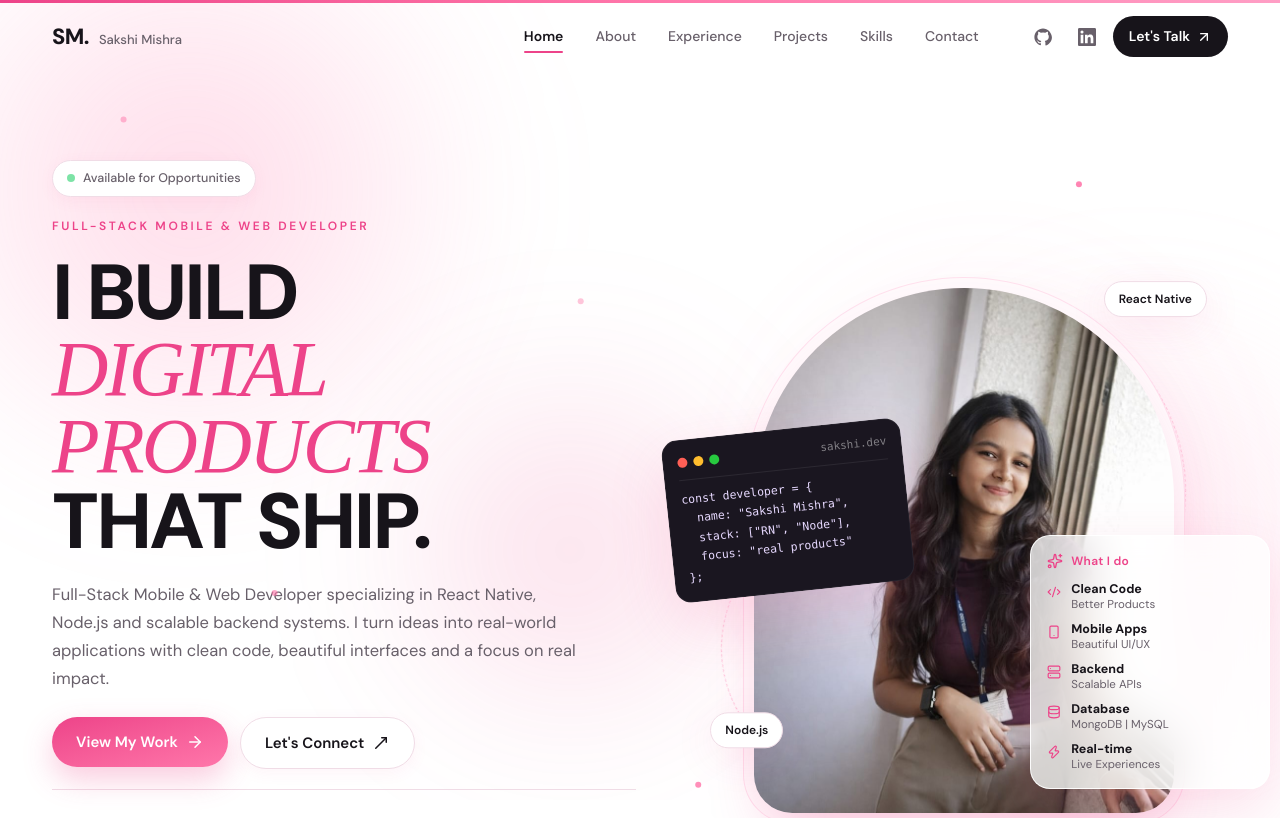
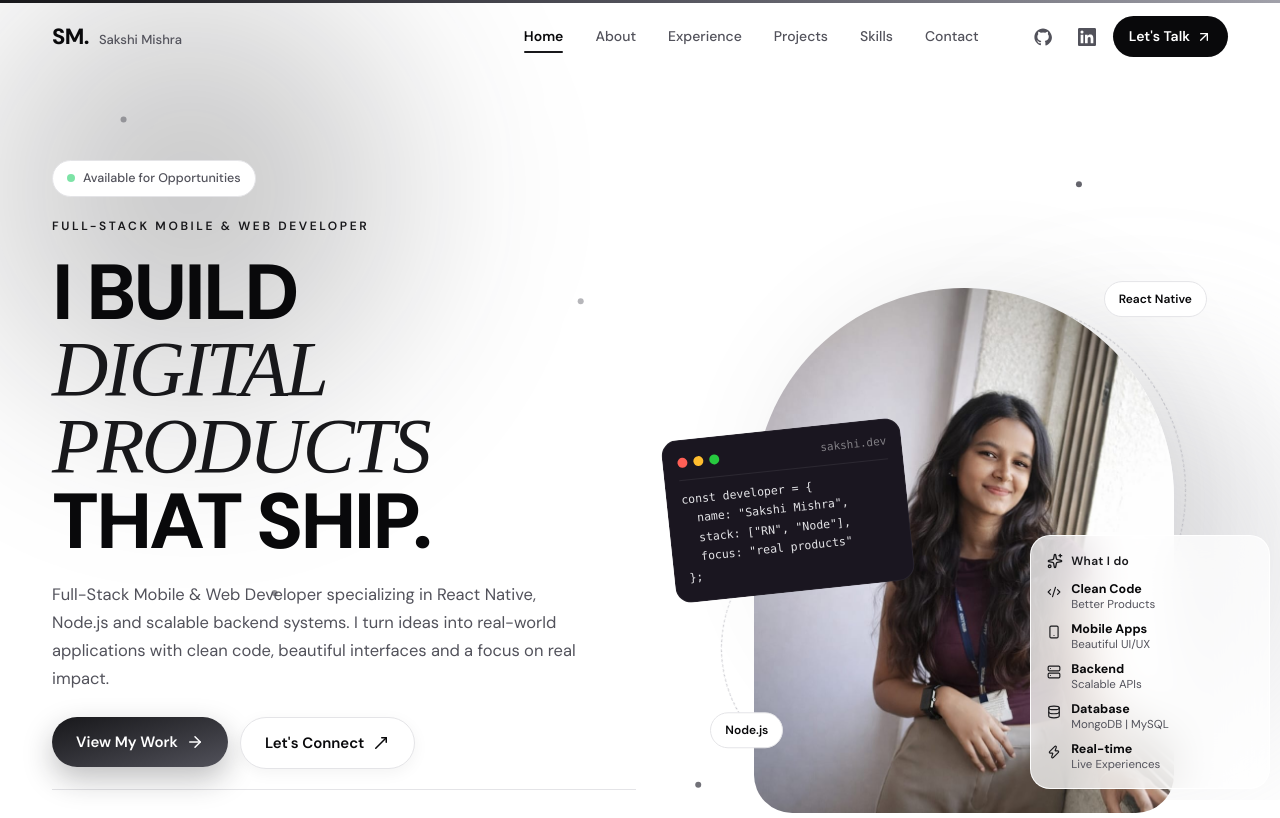
Before and after one commit to Sakshi0256/portfolio, a React (Vite) app: page / in a window 1280 px wide. Shown: the top 818 px of the page. Built offline with nearby package versions, Linux system fonts and the light colour scheme; a web font is replaced by a local one.

Commit message:
third commit

```diff
--- a/src/components/Contact.jsx
+++ b/src/components/Contact.jsx
@@ -17,10 +17,10 @@ export default function Contact() {
         whileInView={{ opacity: 1, y: 0 }}
         viewport={{ once: true, amount: 0.25 }}
         transition={{ duration: 0.8, ease: [0.22, 1, 0.36, 1] }}
-        className="relative overflow-hidden text-center px-6 py-16 md:px-10 md:py-20 rounded-[36px] border border-line bg-gradient-to-br from-[#fff8fb] to-[#ffe1ee]"
+        className="relative overflow-hidden text-center px-6 py-16 md:px-10 md:py-20 rounded-[36px] border border-line bg-gradient-to-br from-[#f4f4f5] to-[#e4e4e7]"
       >
-        <div className="pointer-events-none absolute -top-32 -left-20 w-80 h-80 rounded-full bg-[radial-gradient(circle,rgba(255,118,170,0.35),transparent_70%)]" />
-        <div className="pointer-events-none absolute -bottom-24 -right-16 w-72 h-72 rounded-full bg-[radial-gradient(circle,rgba(255,118,170,0.35),transparent_70%)]" />
+        <div className="pointer-events-none absolute -top-32 -left-20 w-80 h-80 rounded-full bg-[radial-gradient(circle,rgba(24,24,27,0.35),transparent_70%)]" />
+        <div className="pointer-events-none absolute -bottom-24 -right-16 w-72 h-72 rounded-full bg-[radial-gradient(circle,rgba(24,24,27,0.35),transparent_70%)]" />
 
         <motion.h2
           initial={{ opacity: 0, y: 20 }}
--- a/src/components/Education.jsx
+++ b/src/components/Education.jsx
@@ -52,7 +52,7 @@ export default function Education() {
             {EDU.map((e, i) => (
               <motion.div
                 key={e.degree}
-                className="flex gap-4 p-5.5 p-[22px] bg-white border border-line rounded-[20px] text-pink-500 transition-all duration-300 hover:-translate-y-1 hover:border-pink-200 hover:shadow-[0_10px_40px_rgba(237,67,137,0.1)]"
+                className="flex gap-4 p-5.5 p-[22px] bg-white border border-line rounded-[20px] text-pink-500 transition-all duration-300 hover:-translate-y-1 hover:border-pink-200 hover:shadow-[0_10px_40px_rgba(24,24,27,,0.1)]"
                 initial={{ opacity: 0, y: 24 }}
                 whileInView={{ opacity: 1, y: 0 }}
                 viewport={{ once: true, amount: 0.4 }}
@@ -96,7 +96,7 @@ export default function Education() {
             {CERTS.map((c, i) => (
               <motion.div
                 key={c}
-                className="flex gap-4 p-5.5 p-[22px] bg-white border border-line rounded-[20px] text-pink-500 transition-all duration-300 hover:-translate-y-1 hover:border-pink-200 hover:shadow-[0_10px_40px_rgba(237,67,137,0.1)]"
+                className="flex gap-4 p-5.5 p-[22px] bg-white border border-line rounded-[20px] text-pink-500 transition-all duration-300 hover:-translate-y-1 hover:border-pink-200 hover:shadow-[0_10px_40px_rgba(24,24,27,,0.1)]"
                 initial={{ opacity: 0, y: 24 }}
                 whileInView={{ opacity: 1, y: 0 }}
                 viewport={{ once: true, amount: 0.4 }}
--- a/src/components/Experience.jsx
+++ b/src/components/Experience.jsx
@@ -72,8 +72,8 @@ export default function Experience() {
               viewport={{ once: true, amount: 0.25 }}
               transition={{ duration: 0.6, delay: i * 0.15, ease: [0.22, 1, 0.36, 1] }}
             >
-              <span className="absolute -left-8 top-6 w-4.5 h-4.5 w-[18px] h-[18px] rounded-full bg-white border-[3px] border-pink-500 shadow-[0_0_0_6px_rgba(237,67,137,0.1)]" />
-              <div className="bg-white border border-line rounded-[28px] p-7 transition-all duration-300 hover:-translate-y-1 hover:shadow-[0_10px_40px_rgba(237,67,137,0.1)]">
+              <span className="absolute -left-8 top-6 w-4.5 h-4.5 w-[18px] h-[18px] rounded-full bg-white border-[3px] border-pink-500 shadow-[0_0_0_6px_rgba(24,24,27,,0.1)]" />
+              <div className="bg-white border border-line rounded-[28px] p-7 transition-all duration-300 hover:-translate-y-1 hover:shadow-[0_10px_40px_rgba(24,24,27,,0.1)]">
                 <div className="flex justify-between items-start gap-4 mb-4 flex-wrap">
                   <div>
                     <h3 className="text-[19px] font-bold tracking-[-0.01em] text-ink">
--- a/src/components/Hero.jsx
+++ b/src/components/Hero.jsx
@@ -70,7 +70,7 @@ export default function Hero() {
         <motion.div variants={container} initial="hidden" animate="show" className="space-y-5">
           <motion.div
             variants={fadeUp}
-            className="inline-flex items-center gap-2 px-3.5 py-2 bg-white border border-line rounded-full text-[12.5px] font-medium text-muted w-fit shadow-[0_4px_16px_rgba(237,67,137,0.06)]"
+            className="inline-flex items-center gap-2 px-3.5 py-2 bg-white border border-line rounded-full text-[12.5px] font-medium text-muted w-fit shadow-[0_4px_16px_rgba(24,24,27,,0.06)]"
           >
             <span className="w-2 h-2 rounded-full bg-green-500 animate-pulse" />
             Available for Opportunities
@@ -160,7 +160,7 @@ export default function Hero() {
             className="absolute inset-[8%_4%_6%_6%] rounded-full blur-3xl"
             style={{
               background:
-                "radial-gradient(circle at 55% 45%, rgba(255,118,170,0.42), transparent 62%)",
+                "radial-gradient(circle at 55% 45%, rgba(24,24,27,0.42), transparent 62%)",
             }}
             animate={{ scale: [1, 1.08, 1], opacity: [0.65, 0.9, 0.65] }}
             transition={{ duration: 6, repeat: Infinity, ease: "easeInOut" }}
@@ -187,14 +187,14 @@ export default function Hero() {
               className="w-full h-full object-cover object-top rounded-[220px_220px_40px_40px] bg-pink-50"
               style={{
                 boxShadow:
-                  "0 30px 60px -20px rgba(237,67,137,0.35), 0 0 0 10px rgba(255,255,255,0.85), 0 0 0 11px #ffe1ee",
+                  "0 30px 60px -20px rgba(24,24,27,,0.35), 0 0 0 10px rgba(255,255,255,0.85), 0 0 0 11px #e4e4e7",
               }}
             />
           </motion.div>
 
           {/* Code card */}
           <motion.div
-            className="absolute top-[34%] -left-2 md:-left-[6%] w-[210px] md:w-[240px] z-[4] bg-[#1a1620] rounded-2xl p-3 md:p-3.5 border border-white/[0.06] shadow-[0_24px_60px_rgba(237,67,137,0.16)]"
+            className="absolute top-[34%] -left-2 md:-left-[6%] w-[210px] md:w-[240px] z-[4] bg-[#1a1620] rounded-2xl p-3 md:p-3.5 border border-white/[0.06] shadow-[0_24px_60px_rgba(24,24,27,,0.16)]"
             initial={{ opacity: 0, x: -60, rotate: -8 }}
             animate={{ opacity: 1, x: 0, rotate: -6 }}
             transition={{ duration: 0.9, delay: 0.75, ease: [0.22, 1, 0.36, 1] }}
@@ -206,7 +206,7 @@ export default function Hero() {
               <span className="w-2.5 h-2.5 rounded-full bg-[#27c93f]" />
               <span className="ml-auto text-[11px] text-white/45 font-mono">sakshi.dev</span>
             </div>
-            <pre className="font-mono text-[10px] md:text-[11.5px] leading-[1.7] text-[#e7d9ff] whitespace-pre m-0">
+            <pre className="font-mono text-[10px] md:text-[11.5px] leading-[1.7] text-[#e4e4e7] whitespace-pre m-0">
               {`const developer = {
   name: "Sakshi Mishra",
   stack: ["RN", "Node"],
@@ -217,7 +217,7 @@ export default function Hero() {
 
           {/* Feature card */}
           <motion.div
-            className="absolute -right-1 md:-right-[8%] bottom-[4%] w-[200px] md:w-[240px] z-[4] bg-white/75 backdrop-blur-xl border border-white/90 rounded-[20px] p-3 md:p-4 shadow-[0_24px_60px_rgba(237,67,137,0.16)]"
+            className="absolute -right-1 md:-right-[8%] bottom-[4%] w-[200px] md:w-[240px] z-[4] bg-white/75 backdrop-blur-xl border border-white/90 rounded-[20px] p-3 md:p-4 shadow-[0_24px_60px_rgba(24,24,27,,0.16)]"
             initial={{ opacity: 0, x: 60 }}
             animate={{ opacity: 1, x: 0 }}
             transition={{ duration: 0.9, delay: 0.95, ease: [0.22, 1, 0.36, 1] }}
@@ -242,14 +242,14 @@ export default function Hero() {
           </motion.div>
 
           <motion.span
-            className="absolute top-[10%] right-[4%] z-[3] px-3.5 py-2 bg-white border border-line rounded-full text-[12px] font-semibold text-ink shadow-[0_10px_40px_rgba(237,67,137,0.1)]"
+            className="absolute top-[10%] right-[4%] z-[3] px-3.5 py-2 bg-white border border-line rounded-full text-[12px] font-semibold text-ink shadow-[0_10px_40px_rgba(24,24,27,,0.1)]"
             animate={{ y: [0, -10, 0] }}
             transition={{ duration: 5, repeat: Infinity, ease: "easeInOut" }}
           >
             React Native
           </motion.span>
           <motion.span
-            className="absolute bottom-[12%] left-[2%] z-[3] px-3.5 py-2 bg-white border border-line rounded-full text-[12px] font-semibold text-ink shadow-[0_10px_40px_rgba(237,67,137,0.1)]"
+            className="absolute bottom-[12%] left-[2%] z-[3] px-3.5 py-2 bg-white border border-line rounded-full text-[12px] font-semibold text-ink shadow-[0_10px_40px_rgba(24,24,27,,0.1)]"
             animate={{ y: [0, 10, 0] }}
             transition={{ duration: 5.5, repeat: Infinity, ease: "easeInOut" }}
           >
--- a/src/components/Marquee.jsx
+++ b/src/components/Marquee.jsx
@@ -12,7 +12,7 @@ export default function Marquee({ items, speed = 30, reverse = false }) {
         {doubled.map((item, i) => (
           <div
             key={i}
-            className="flex items-center gap-3 px-5 py-3 rounded-2xl bg-white border border-line shadow-[0_4px_16px_rgba(237,67,137,0.06)] whitespace-nowrap"
+            className="flex items-center gap-3 px-5 py-3 rounded-2xl bg-white border border-line shadow-[0_4px_16px_rgba(24,24,27,,0.06)] whitespace-nowrap"
           >
             {item}
           </div>
--- a/src/components/Navbar.jsx
+++ b/src/components/Navbar.jsx
@@ -67,7 +67,7 @@ function GithubDropdown({ open, setOpen }) {
             exit={{ opacity: 0, y: 6, scale: 0.97 }}
             transition={{ duration: 0.18, ease: [0.22, 1, 0.36, 1] }}
             role="menu"
-            className="absolute right-0 top-full mt-2 w-64 bg-white border border-line rounded-2xl shadow-[0_20px_50px_rgba(237,67,137,0.16)] p-2 z-50"
+            className="absolute right-0 top-full mt-2 w-64 bg-white border border-line rounded-2xl shadow-[0_20px_50px_rgba(24,24,27,,0.16)] p-2 z-50"
           >
             <p className="px-3 pt-2 pb-1.5 text-[10px] tracking-[0.18em] uppercase text-muted font-semibold">
               GitHub Accounts
@@ -139,7 +139,7 @@ export default function Navbar() {
       transition={{ duration: 0.6, ease: [0.22, 1, 0.36, 1] }}
       className={`fixed top-0 left-0 right-0 z-50 border-b transition-all duration-300 ${
         scrolled
-          ? "bg-white/75 backdrop-blur-xl border-line shadow-[0_8px_30px_rgba(237,67,137,0.05)]"
+          ? "bg-white/75 backdrop-blur-xl border-line shadow-[0_8px_30px_rgba(24,24,27,,0.05)]"
           : "bg-transparent border-transparent"
       }`}
     >
--- a/src/components/PlayfulLayer.jsx
+++ b/src/components/PlayfulLayer.jsx
@@ -51,7 +51,7 @@ function CursorGlow() {
       }`}
       style={{
         background:
-          "radial-gradient(circle, rgba(255,118,170,0.18), rgba(255,118,170,0) 65%)",
+          "radial-gradient(circle, rgba(24,24,27,0.18), rgba(24,24,27,0) 65%)",
       }}
     />
   );
@@ -61,9 +61,9 @@ function CursorGlow() {
 function GradientMesh() {
   return (
     <div aria-hidden className="fixed inset-0 -z-10 overflow-hidden pointer-events-none">
-      <div className="absolute -top-40 -left-40 w-[700px] h-[700px] rounded-full bg-[radial-gradient(circle,rgba(255,118,170,0.28),transparent_65%)] blur-3xl" />
-      <div className="absolute top-1/3 -right-40 w-[600px] h-[600px] rounded-full bg-[radial-gradient(circle,rgba(255,196,220,0.35),transparent_65%)] blur-3xl" />
-      <div className="absolute bottom-0 left-1/4 w-[500px] h-[500px] rounded-full bg-[radial-gradient(circle,rgba(237,67,137,0.18),transparent_65%)] blur-3xl" />
+      <div className="absolute -top-40 -left-40 w-[700px] h-[700px] rounded-full bg-[radial-gradient(circle,rgba(24,24,27,0.28),transparent_65%)] blur-3xl" />
+      <div className="absolute top-1/3 -right-40 w-[600px] h-[600px] rounded-full bg-[radial-gradient(circle,rgba(161,161,170,0.35),transparent_65%)] blur-3xl" />
+      <div className="absolute bottom-0 left-1/4 w-[500px] h-[500px] rounded-full bg-[radial-gradient(circle,rgba(24,24,27,,0.18),transparent_65%)] blur-3xl" />
     </div>
   );
 }
--- a/src/components/TechStack.jsx
+++ b/src/components/TechStack.jsx
@@ -52,7 +52,7 @@ export default function TechStack() {
           <motion.div
             key={`${t.name}-${i}`}
             variants={item}
-            className="group flex flex-col items-center justify-center gap-2.5 py-5 px-3 rounded-[20px] bg-white border border-line transition-all duration-300 hover:-translate-y-1.5 hover:bg-pink-50 hover:border-pink-200 hover:shadow-[0_10px_40px_rgba(237,67,137,0.1)]"
+            className="group flex flex-col items-center justify-center gap-2.5 py-5 px-3 rounded-[20px] bg-white border border-line transition-all duration-300 hover:-translate-y-1.5 hover:bg-pink-50 hover:border-pink-200 hover:shadow-[0_10px_40px_rgba(24,24,27,,0.1)]"
           >
             <img
               src={ICON_MAP[t.slug]}
--- a/src/index.css
+++ b/src/index.css
@@ -7,20 +7,20 @@
   --font-serif: "Playfair Display", serif;
 
   --color-bg: #ffffff;
-  --color-bg-soft: #fff8fb;
-  --color-pink-50: #fff0f6;
-  --color-pink-100: #ffe1ee;
-  --color-pink-200: #ffc4dc;
-  --color-pink-300: #ff9ec5;
-  --color-pink-400: #ff76aa;
-  --color-pink-500: #ed4389;
-  --color-ink: #17141a;
-  --color-muted: #68606a;
-  --color-line: #f0dce6;
+  --color-bg-soft: #f7f7f8;
+  --color-pink-50: #f4f4f5;
+  --color-pink-100: #e4e4e7;
+  --color-pink-200: #d4d4d8;
+  --color-pink-300: #a1a1aa;
+  --color-pink-400: #52525b;
+  --color-pink-500: #18181b;
+  --color-ink: #09090b;
+  --color-muted: #52525b;
+  --color-line: #e4e4e7;
 
-  --shadow-soft: 0 4px 16px rgba(237, 67, 137, 0.06);
-  --shadow-pink: 0 10px 40px rgba(237, 67, 137, 0.10);
-  --shadow-pink-lg: 0 24px 60px rgba(237, 67, 137, 0.16);
+  --shadow-soft: 0 4px 16px rgba(0, 0, 0, 0.05);
+  --shadow-pink: 0 10px 40px rgba(0, 0, 0, 0.08);
+  --shadow-pink-lg: 0 24px 60px rgba(0, 0, 0, 0.12);
 
   --animate-spin-slow: spin 40s linear infinite;
   --animate-spin-slow-rev: spin 55s linear infinite reverse;
@@ -57,19 +57,25 @@
     @apply inline-flex items-center justify-center gap-2 px-6 py-3.5 rounded-full
            font-semibold text-[15px] text-white whitespace-nowrap
            bg-gradient-to-br from-pink-500 to-pink-400
-           shadow-[0_12px_30px_rgba(237,67,137,0.28)]
            transition-all duration-300
-           hover:-translate-y-0.5 hover:shadow-[0_18px_40px_rgba(237,67,137,0.38)];
+           hover:-translate-y-0.5;
+    box-shadow: 0 12px 30px rgba(24, 24, 27, 0.28);
+  }
+  .btn-primary:hover {
+    box-shadow: 0 18px 40px rgba(24, 24, 27, 0.38);
   }
 
   .btn-ghost {
     @apply inline-flex items-center justify-center gap-2 px-6 py-3.5 rounded-full
            font-semibold text-[15px] whitespace-nowrap
            bg-white text-ink border border-line
-           shadow-[0_4px_16px_rgba(237,67,137,0.06)]
            transition-all duration-300
-           hover:-translate-y-0.5 hover:border-pink-200
-           hover:shadow-[0_14px_32px_rgba(237,67,137,0.14)];
+           hover:-translate-y-0.5;
+    box-shadow: 0 4px 16px rgba(0, 0, 0, 0.05);
+  }
+  .btn-ghost:hover {
+    border-color: var(--color-pink-300);
+    box-shadow: 0 14px 32px rgba(0, 0, 0, 0.10);
   }
 
   .eyebrow {
```
Also changed, not shown: src/components/Projects.jsx (+11 -11 lines).
